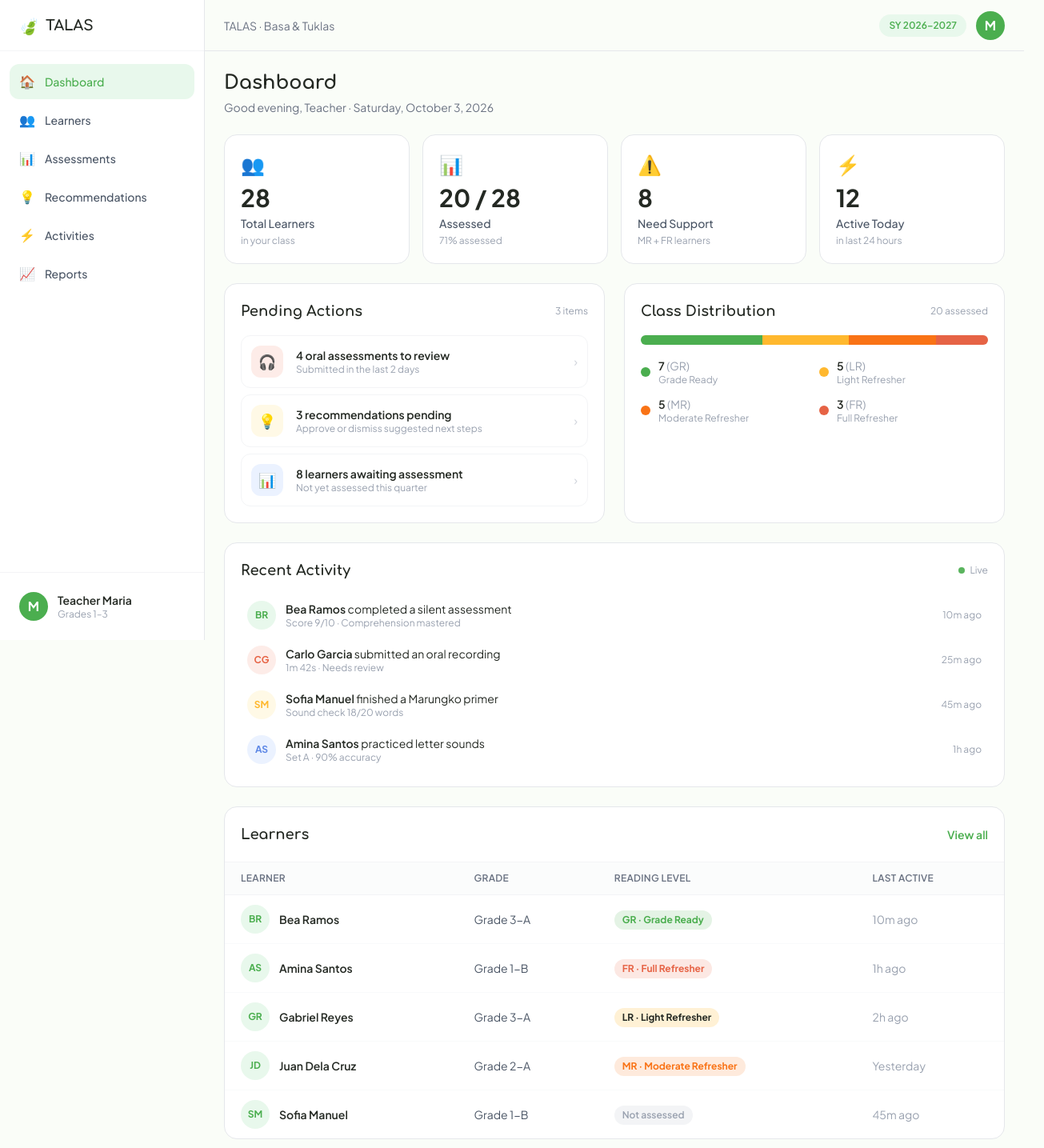
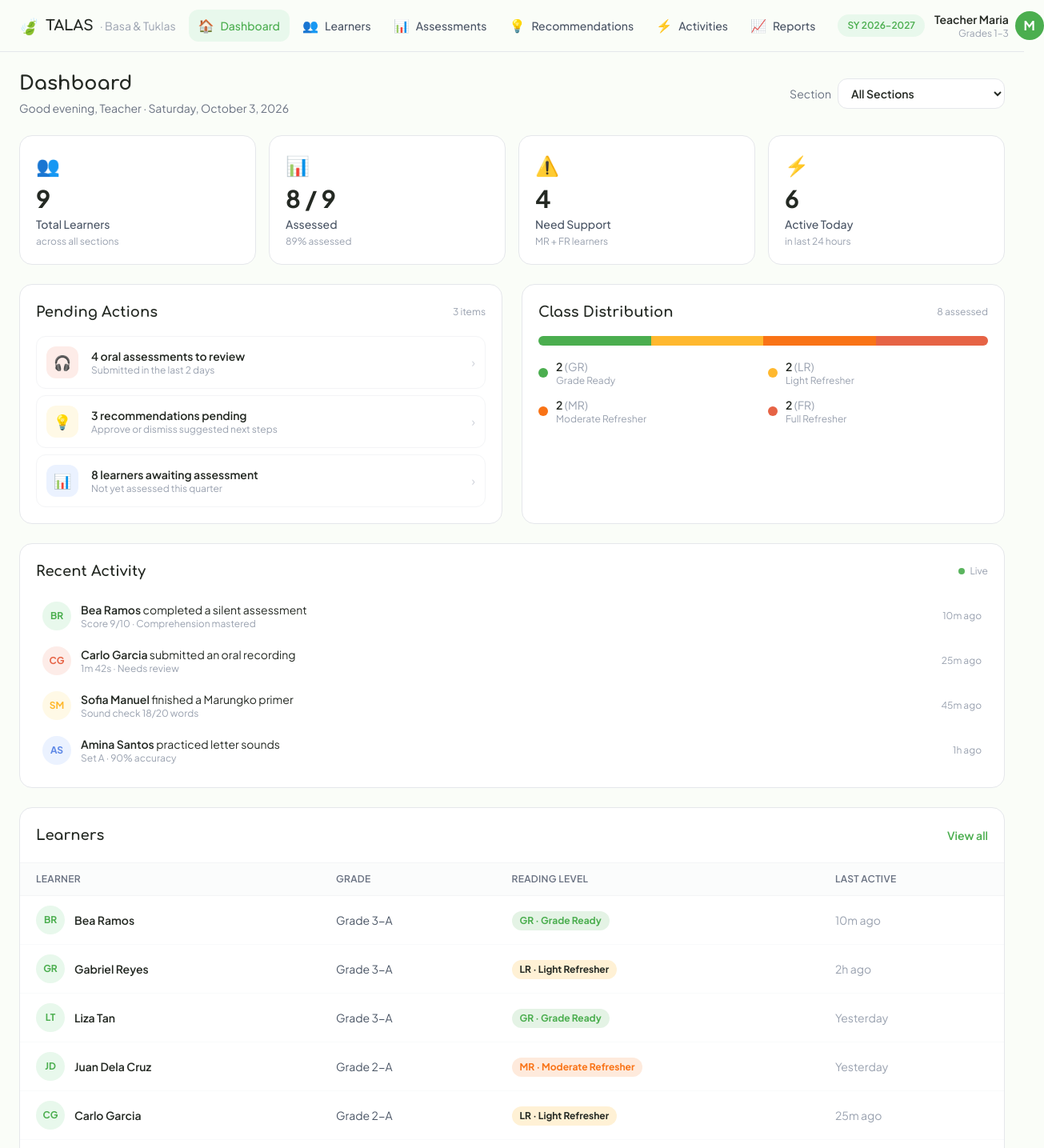
Before and after one commit to Olibear03/TALAS, a React (Vite) app: page /teacher in a window 1280 px wide. Shown: the top 1435 px of the page at 80% size, 1305 px wide, since content can reach past the window. Built offline with nearby package versions, Linux system fonts and the light colour scheme.

Commit message:
section selector

```diff
--- a/src/features/shared/components/AppLayout.tsx
+++ b/src/features/shared/components/AppLayout.tsx
@@ -17,33 +17,44 @@ const TEACHER_NAV: NavItem[] = [
 ]
 
 /**
- * App shell for the teacher area: fixed sidebar + top bar, with the active
- * page rendered through <Outlet />. Pages supply their own content only.
+ * App shell for the teacher area: a horizontal top navigation bar with the
+ * active page rendered full-width (centered, max-width) through <Outlet />.
+ * Pages supply their own content only.
  */
 function AppLayout() {
   const navigate = useNavigate()
 
   return (
     <div className="min-h-screen bg-paper text-charcoal">
-      {/* Sidebar */}
-      <aside className="fixed inset-y-0 left-0 w-64 bg-white border-r border-gray-200 flex-col hidden lg:flex">
+      {/* Top navigation */}
+      <header className="sticky top-0 z-40 bg-paper/80 backdrop-blur border-b border-gray-200">
+        <div className="max-w-7xl mx-auto px-4 sm:px-6">
+          {/* Brand + profile row */}
+          <div className="h-16 flex items-center justify-between gap-4">
             <button
               type="button"
               onClick={() => navigate('/')}
-          className="h-16 px-6 flex items-center gap-2 border-b border-gray-100"
+              className="flex items-center gap-2 shrink-0"
             >
               <span className="text-xl" aria-hidden="true">🍃</span>
               <span className="font-display text-lg font-bold text-charcoal">TALAS</span>
+              <span className="hidden sm:inline font-sans text-sm text-gray-400">
+                · Basa &amp; Tuklas
+              </span>
             </button>
 
-        <nav className="flex-1 px-3 py-4 flex flex-col gap-1" aria-label="Teacher navigation">
+            {/* Primary nav — inline on desktop */}
+            <nav
+              className="hidden lg:flex items-center gap-1"
+              aria-label="Teacher navigation"
+            >
               {TEACHER_NAV.map((item) => (
                 <NavLink
                   key={item.to}
                   to={item.to}
                   end={item.end}
                   className={({ isActive }) =>
-                `flex items-center gap-3 px-3 py-2.5 rounded-xl font-sans text-sm font-medium transition-colors ${
+                    `flex items-center gap-2 px-3 py-2 rounded-xl font-sans text-sm font-medium transition-colors ${
                       isActive
                         ? 'bg-sprout-50 text-sprout-500'
                         : 'text-gray-600 hover:bg-gray-50 hover:text-charcoal'
@@ -56,50 +67,52 @@ function AppLayout() {
               ))}
             </nav>
 
-        <div className="px-3 py-4 border-t border-gray-100">
-          <div className="flex items-center gap-3 px-3 py-2">
-            <span className="w-9 h-9 rounded-full bg-sprout-500 text-white flex items-center justify-center font-sans font-bold">
-              M
+            <div className="flex items-center gap-3 shrink-0">
+              <span className="hidden sm:inline-flex items-center gap-1.5 px-3 py-1.5 rounded-full bg-sprout-50 text-sprout-500 font-sans text-xs font-semibold">
+                SY 2026–2027
               </span>
-            <span className="flex flex-col leading-tight">
+              <span className="flex items-center gap-2">
+                <span className="hidden md:flex flex-col leading-tight text-right">
                   <span className="font-sans text-sm font-semibold text-charcoal">Teacher Maria</span>
                   <span className="font-sans text-xs text-gray-400">Grades 1–3</span>
-            </span>
-          </div>
-        </div>
-      </aside>
-
-      {/* Main column */}
-      <div className="lg:pl-64">
-        {/* Top bar */}
-        <header className="sticky top-0 z-40 h-16 bg-paper/80 backdrop-blur border-b border-gray-200 flex items-center justify-between px-6">
-          <button
-            type="button"
-            onClick={() => navigate('/')}
-            className="flex items-center gap-2 lg:hidden"
-          >
-            <span className="text-xl" aria-hidden="true">🍃</span>
-            <span className="font-display text-lg font-bold text-charcoal">TALAS</span>
-          </button>
-
-          <div className="hidden lg:block font-sans text-sm text-gray-500">
-            TALAS · Basa &amp; Tuklas
-          </div>
-
-          <div className="flex items-center gap-3">
-            <span className="hidden sm:inline-flex items-center gap-1.5 px-3 py-1.5 rounded-full bg-sprout-50 text-sprout-500 font-sans text-xs font-semibold">
-              SY 2026–2027
                 </span>
                 <span className="w-9 h-9 rounded-full bg-sprout-500 text-white flex items-center justify-center font-sans font-bold">
                   M
                 </span>
+              </span>
+            </div>
+          </div>
+
+          {/* Primary nav — scrollable row on tablet/mobile */}
+          <nav
+            className="lg:hidden flex items-center gap-1 pb-2 -mt-1 overflow-x-auto"
+            aria-label="Teacher navigation"
+          >
+            {TEACHER_NAV.map((item) => (
+              <NavLink
+                key={item.to}
+                to={item.to}
+                end={item.end}
+                className={({ isActive }) =>
+                  `flex items-center gap-2 px-3 py-2 rounded-xl font-sans text-sm font-medium whitespace-nowrap transition-colors ${
+                    isActive
+                      ? 'bg-sprout-50 text-sprout-500'
+                      : 'text-gray-600 hover:bg-gray-50 hover:text-charcoal'
+                  }`
+                }
+              >
+                <span className="text-base" aria-hidden="true">{item.icon}</span>
+                {item.label}
+              </NavLink>
+            ))}
+          </nav>
         </div>
       </header>
 
-        <main className="px-6 py-6 max-w-7xl mx-auto">
+      {/* Full-width centered content */}
+      <main className="px-4 sm:px-6 py-6 max-w-7xl mx-auto">
         <Outlet />
       </main>
-      </div>
     </div>
   )
 }
--- a/src/features/teacher/dashboard/ClassDistribution.tsx
+++ b/src/features/teacher/dashboard/ClassDistribution.tsx
@@ -1,36 +1,47 @@
+import { learnersForSection } from './sectionData'
+
 interface CrlaBand {
-  key: 'gr' | 'lr' | 'mr' | 'fr'
+  key: 'GR' | 'LR' | 'MR' | 'FR'
   label: string
-  short: string
-  count: number
   color: string
 }
 
-const TOTAL_ASSESSED = 20
-
 const BANDS: CrlaBand[] = [
-  { key: 'gr', label: 'Grade Ready', short: 'GR', count: 7, color: 'bg-crla-gr' },
-  { key: 'lr', label: 'Light Refresher', short: 'LR', count: 5, color: 'bg-crla-lr' },
-  { key: 'mr', label: 'Moderate Refresher', short: 'MR', count: 5, color: 'bg-crla-mr' },
-  { key: 'fr', label: 'Full Refresher', short: 'FR', count: 3, color: 'bg-crla-fr' },
+  { key: 'GR', label: 'Grade Ready', color: 'bg-crla-gr' },
+  { key: 'LR', label: 'Light Refresher', color: 'bg-crla-lr' },
+  { key: 'MR', label: 'Moderate Refresher', color: 'bg-crla-mr' },
+  { key: 'FR', label: 'Full Refresher', color: 'bg-crla-fr' },
 ]
 
-/** CRLA reading-level distribution across assessed learners. */
-function ClassDistribution() {
+interface ClassDistributionProps {
+  sectionId?: string
+}
+
+/** CRLA reading-level distribution across assessed learners in a section. */
+function ClassDistribution({ sectionId = 'all' }: ClassDistributionProps) {
+  const learners = learnersForSection(sectionId)
+
+  const counts = BANDS.map((b) => ({
+    ...b,
+    count: learners.filter((l) => l.level === b.key).length,
+  }))
+  const totalAssessed = counts.reduce((sum, b) => sum + b.count, 0)
+
   return (
     <section className="bg-white rounded-2xl border border-gray-200 p-5 flex flex-col gap-4">
       <div className="flex items-center justify-between">
         <h2 className="font-display text-lg font-bold text-charcoal">Class Distribution</h2>
-        <span className="font-sans text-xs text-gray-400">{TOTAL_ASSESSED} assessed</span>
+        <span className="font-sans text-xs text-gray-400">{totalAssessed} assessed</span>
       </div>
 
       {/* Stacked bar */}
       <div className="flex w-full h-3 rounded-full overflow-hidden bg-gray-100">
-        {BANDS.map((b) => (
+        {totalAssessed > 0 &&
+          counts.map((b) => (
             <div
               key={b.key}
               className={b.color}
-            style={{ width: `${(b.count / TOTAL_ASSESSED) * 100}%` }}
+              style={{ width: `${(b.count / totalAssessed) * 100}%` }}
               title={`${b.label}: ${b.count}`}
             />
           ))}
@@ -38,13 +49,13 @@ function ClassDistribution() {
 
       {/* Legend */}
       <div className="grid grid-cols-2 gap-3">
-        {BANDS.map((b) => (
+        {counts.map((b) => (
           <div key={b.key} className="flex items-center gap-2.5">
             <span className={`w-3 h-3 rounded-full ${b.color}`} aria-hidden="true" />
             <span className="flex flex-col leading-tight">
               <span className="font-sans text-sm font-semibold text-charcoal">
                 {b.count}{' '}
-                <span className="font-normal text-gray-400">({b.short})</span>
+                <span className="font-normal text-gray-400">({b.key})</span>
               </span>
               <span className="font-sans text-xs text-gray-400">{b.label}</span>
             </span>
--- a/src/features/teacher/dashboard/LearnerListTable.tsx
+++ b/src/features/teacher/dashboard/LearnerListTable.tsx
@@ -1,23 +1,9 @@
 import { useNavigate } from 'react-router-dom'
+import { learnersForSection, type CrlaLevel } from './sectionData'
 
-type CrlaLevel = 'GR' | 'LR' | 'MR' | 'FR' | null
-
-interface LearnerRow {
-  id: string
-  name: string
-  initials: string
-  grade: string
-  level: CrlaLevel
-  lastActive: string
+interface LearnerListTableProps {
+  sectionId?: string
 }
-
-const LEARNERS: LearnerRow[] = [
-  { id: 'BR-3101', name: 'Bea Ramos', initials: 'BR', grade: 'Grade 3-A', level: 'GR', lastActive: '10m ago' },
-  { id: 'AS-2041', name: 'Amina Santos', initials: 'AS', grade: 'Grade 1-B', level: 'FR', lastActive: '1h ago' },
-  { id: 'GR-3012', name: 'Gabriel Reyes', initials: 'GR', grade: 'Grade 3-A', level: 'LR', lastActive: '2h ago' },
-  { id: 'JD-1083', name: 'Juan Dela Cruz', initials: 'JD', grade: 'Grade 2-A', level: 'MR', lastActive: 'Yesterday' },
-  { id: 'SM-1120', name: 'Sofia Manuel', initials: 'SM', grade: 'Grade 1-B', level: null, lastActive: '45m ago' },
-]
 
 const LEVEL_META: Record<Exclude<CrlaLevel, null>, { label: string; cls: string }> = {
   GR: { label: 'Grade Ready', cls: 'bg-crla-gr/15 text-crla-gr' },
@@ -42,8 +28,9 @@ function LevelBadge({ level }: { level: CrlaLevel }) {
   )
 }
 
-function LearnerListTable() {
+function LearnerListTable({ sectionId = 'all' }: LearnerListTableProps) {
   const navigate = useNavigate()
+  const learners = learnersForSection(sectionId)
 
   return (
     <section className="bg-white rounded-2xl border border-gray-200 overflow-hidden">
@@ -69,7 +56,14 @@ function LearnerListTable() {
             </tr>
           </thead>
           <tbody>
-            {LEARNERS.map((l) => (
+            {learners.length === 0 ? (
+              <tr>
+                <td colSpan={4} className="px-5 py-8 text-center font-sans text-sm text-gray-400">
+                  No learners in this section.
+                </td>
+              </tr>
+            ) : (
+              learners.map((l) => (
                 <tr
                   key={l.id}
                   onClick={() => navigate(`/teacher/learners/${l.id}`)}
@@ -87,7 +81,8 @@ function LearnerListTable() {
                   <td className="px-5 py-3"><LevelBadge level={l.level} /></td>
                   <td className="px-5 py-3 font-sans text-sm text-gray-400">{l.lastActive}</td>
                 </tr>
-            ))}
+              ))
+            )}
           </tbody>
         </table>
       </div>
--- a/src/features/teacher/dashboard/QuickStats.tsx
+++ b/src/features/teacher/dashboard/QuickStats.tsx
@@ -7,8 +7,12 @@ interface StatCard {
   sublabel: string
 }
 
-function QuickStats() {
-  const stats = useDashboardStats()
+interface QuickStatsProps {
+  sectionId?: string
+}
+
+function QuickStats({ sectionId = 'all' }: QuickStatsProps) {
+  const stats = useDashboardStats(sectionId)
 
   const assessedPct =
     stats.totalLearners > 0
@@ -20,7 +24,7 @@ function QuickStats() {
       icon: '👥',
       value: String(stats.totalLearners),
       label: 'Total Learners',
-      sublabel: 'in your class',
+      sublabel: sectionId === 'all' ? 'across all sections' : 'in this section',
     },
     {
       icon: '📊',
--- /dev/null
+++ b/src/features/teacher/dashboard/SectionSelector.tsx
@@ -0,0 +1,29 @@
+import { SECTIONS } from './sectionData'
+
+interface SectionSelectorProps {
+  value: string
+  onChange: (sectionId: string) => void
+}
+
+/** Dropdown that lets the teacher pick which section the dashboard shows. */
+function SectionSelector({ value, onChange }: SectionSelectorProps) {
+  return (
+    <label className="inline-flex items-center gap-2">
+      <span className="font-sans text-sm text-gray-500">Section</span>
+      <select
+        value={value}
+        onChange={(e) => onChange(e.target.value)}
+        className="font-sans text-sm font-semibold text-charcoal bg-white border border-gray-200 rounded-xl px-3 py-2 pr-8 hover:border-gray-300 focus:outline-none focus:ring-2 focus:ring-sprout-500/40 transition-colors"
+        aria-label="Select section"
+      >
+        {SECTIONS.map((s) => (
+          <option key={s.id} value={s.id}>
+            {s.label}
+          </option>
+        ))}
+      </select>
+    </label>
+  )
+}
+
+export default SectionSelector
--- a/src/features/teacher/dashboard/TeacherDashboard.tsx
+++ b/src/features/teacher/dashboard/TeacherDashboard.tsx
@@ -1,4 +1,6 @@
+import { useState } from 'react'
 import DashboardHeader from './DashboardHeader'
+import SectionSelector from './SectionSelector'
 import QuickStats from './QuickStats'
 import PendingActions from './PendingActions'
 import ClassDistribution from './ClassDistribution'
@@ -7,22 +9,28 @@ import LearnerListTable from './LearnerListTable'
 
 /**
  * Teacher Dashboard page (route `/teacher`). Rendered inside <AppLayout>,
- * so it provides page content only. Sections stack vertically; the middle
- * band splits into two columns on larger screens.
+ * so it provides page content only. The teacher picks a section and the
+ * stats, distribution, and learner table filter to that section.
  */
 function TeacherDashboard() {
+  const [sectionId, setSectionId] = useState('all')
+
   return (
     <div className="space-y-6">
-      <DashboardHeader />
-      <QuickStats />
+      <div className="flex flex-col gap-4 sm:flex-row sm:items-center sm:justify-between">
+        <DashboardHeader />
+        <SectionSelector value={sectionId} onChange={setSectionId} />
+      </div>
+
+      <QuickStats sectionId={sectionId} />
 
       <div className="grid grid-cols-1 lg:grid-cols-2 gap-6">
         <PendingActions />
-        <ClassDistribution />
+        <ClassDistribution sectionId={sectionId} />
       </div>
 
       <RecentActivity />
-      <LearnerListTable />
+      <LearnerListTable sectionId={sectionId} />
     </div>
   )
 }
--- /dev/null
+++ b/src/features/teacher/dashboard/sectionData.ts
@@ -0,0 +1,62 @@
+/**
+ * Mock section + learner data for the teacher dashboard.
+ *
+ * This is the single source of truth the dashboard filters by section.
+ * No backend: swap the arrays / add a fetch later without changing the
+ * components that read from here.
+ */
+
+export type CrlaLevel = 'GR' | 'LR' | 'MR' | 'FR' | null
+
+export interface LearnerRecord {
+  id: string
+  name: string
+  initials: string
+  grade: string
+  /** Section this learner belongs to. */
+  sectionId: string
+  level: CrlaLevel
+  lastActive: string
+  /** Had activity within the last 24h. */
+  activeToday: boolean
+}
+
+export interface Section {
+  id: string
+  label: string
+}
+
+/** `all` is a virtual section meaning "every learner". */
+export const SECTIONS: Section[] = [
+  { id: 'all', label: 'All Sections' },
+  { id: 'sampaguita', label: 'Grade 1 · Sampaguita' },
+  { id: 'rosal', label: 'Grade 2 · Rosal' },
+  { id: 'mabini', label: 'Grade 3 · Mabini' },
+]
+
+export const LEARNERS: LearnerRecord[] = [
+  // Grade 3 · Mabini
+  { id: 'BR-3101', name: 'Bea Ramos', initials: 'BR', grade: 'Grade 3-A', sectionId: 'mabini', level: 'GR', lastActive: '10m ago', activeToday: true },
+  { id: 'GR-3012', name: 'Gabriel Reyes', initials: 'GR', grade: 'Grade 3-A', sectionId: 'mabini', level: 'LR', lastActive: '2h ago', activeToday: true },
+  { id: 'LT-3044', name: 'Liza Tan', initials: 'LT', grade: 'Grade 3-A', sectionId: 'mabini', level: 'GR', lastActive: 'Yesterday', activeToday: false },
+
+  // Grade 2 · Rosal
+  { id: 'JD-1083', name: 'Juan Dela Cruz', initials: 'JD', grade: 'Grade 2-A', sectionId: 'rosal', level: 'MR', lastActive: 'Yesterday', activeToday: false },
+  { id: 'CG-2210', name: 'Carlo Garcia', initials: 'CG', grade: 'Grade 2-A', sectionId: 'rosal', level: 'LR', lastActive: '25m ago', activeToday: true },
+  { id: 'MP-2255', name: 'Mika Perez', initials: 'MP', grade: 'Grade 2-A', sectionId: 'rosal', level: 'MR', lastActive: '3h ago', activeToday: true },
+
+  // Grade 1 · Sampaguita
+  { id: 'AS-2041', name: 'Amina Santos', initials: 'AS', grade: 'Grade 1-B', sectionId: 'sampaguita', level: 'FR', lastActive: '1h ago', activeToday: true },
+  { id: 'SM-1120', name: 'Sofia Manuel', initials: 'SM', grade: 'Grade 1-B', sectionId: 'sampaguita', level: null, lastActive: '45m ago', activeToday: true },
+  { id: 'RB-1130', name: 'Rafael Bautista', initials: 'RB', grade: 'Grade 1-B', sectionId: 'sampaguita', level: 'FR', lastActive: 'Yesterday', activeToday: false },
+]
+
+/** Returns the learners for a section id, or all learners for `all`. */
+export function learnersForSection(sectionId: string): LearnerRecord[] {
+  if (sectionId === 'all') return LEARNERS
+  return LEARNERS.filter((l) => l.sectionId === sectionId)
+}
+
+export function sectionLabel(sectionId: string): string {
+  return SECTIONS.find((s) => s.id === sectionId)?.label ?? 'All Sections'
+}
--- a/src/features/teacher/dashboard/useDashboardStats.ts
+++ b/src/features/teacher/dashboard/useDashboardStats.ts
@@ -1,3 +1,5 @@
+import { learnersForSection } from './sectionData'
+
 /** Aggregate counts shown in the dashboard quick-stats row. */
 export interface DashboardStats {
   totalLearners: number
@@ -7,14 +9,23 @@ export interface DashboardStats {
 }
 
 /**
- * Mock data source for dashboard stats. Swap the return for a real data
- * fetch (query/API) later without touching the consuming components.
+ * Derives dashboard stats from the mock learner data for the given section
+ * (`all` = every learner). Swap `learnersForSection` for a real data fetch
+ * later without touching the consuming components.
  */
-export function useDashboardStats(): DashboardStats {
+export function useDashboardStats(sectionId: string = 'all'): DashboardStats {
+  const learners = learnersForSection(sectionId)
+
+  const assessedCount = learners.filter((l) => l.level !== null).length
+  const needSupportCount = learners.filter(
+    (l) => l.level === 'MR' || l.level === 'FR',
+  ).length
+  const activeTodayCount = learners.filter((l) => l.activeToday).length
+
   return {
-    totalLearners: 28,
-    assessedCount: 20,
-    needSupportCount: 8,
-    activeTodayCount: 12,
+    totalLearners: learners.length,
+    assessedCount,
+    needSupportCount,
+    activeTodayCount,
   }
 }
```
Lines whose indentation alone changed are shown as unchanged.
